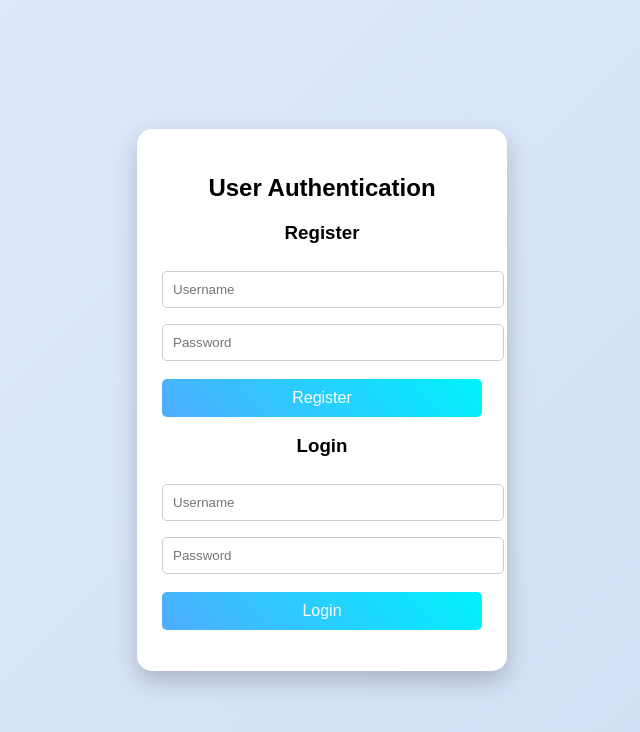
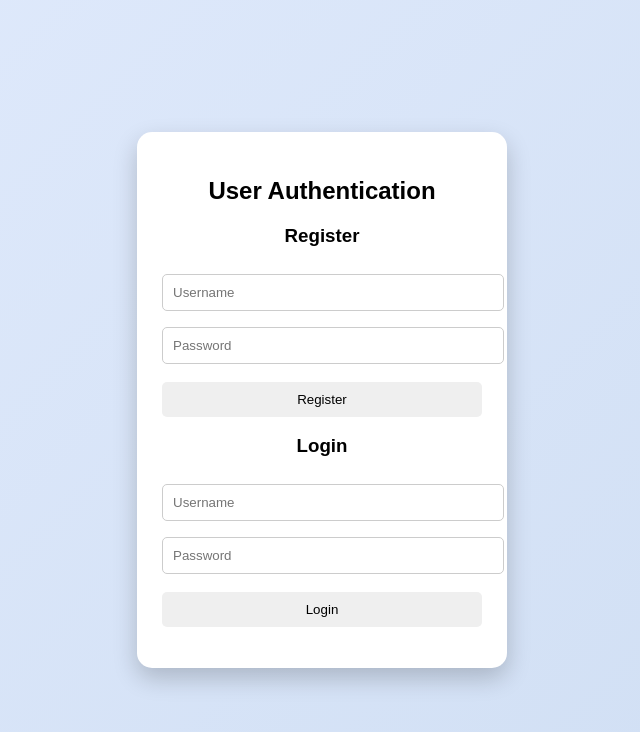
Before and after one commit to varshaseenu2005-web/user-authentication-project, a plain HTML site: page index.html in a window 1280 px wide. Shown: the whole page, without its empty margins (318-958 px from the left). Drawn offline with Linux system fonts and the light colour scheme.

Commit message:
Fix HTML structure and improve styling

```diff
--- a/onlinepaymentfrauddetectionsystem.txt
+++ b/index.html
@@ -26,7 +26,6 @@ body {
 
     box-shadow: 0 10px 25px rgba(0,0,0,0.2);
 }
-
 input {
     width: 100%;
     padding: 10px;
@@ -34,24 +33,19 @@ input {
     border-radius: 5px;
     border: 1px solid #ccc;
 }
-
 button {
     width: 100%;
     padding: 10px;
     margin-top: 10px;
+    border-radius: 5px;
     border: none;
-    color: white;
-    font-size: 16px;
-    border-radius: 5px;
-
-    background: linear-gradient(45deg, #4facfe, #00f2fe);
     cursor: pointer;
+    transition: 0.3s;
 }
 
-/* Hover effect 🔥 */
 button:hover {
+    transform: scale(1.05);
     opacity: 0.9;
-    transform: scale(1.03);
 }
 
 .hidden {
```
